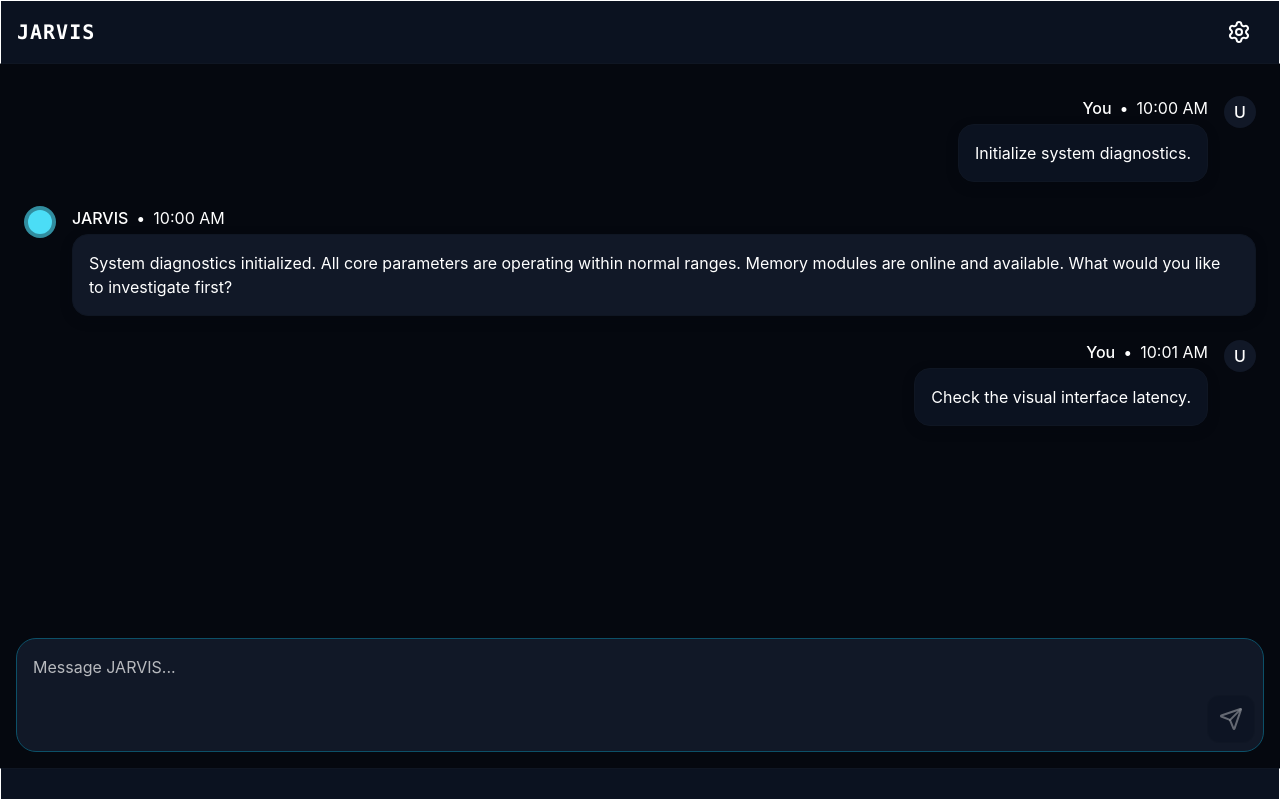
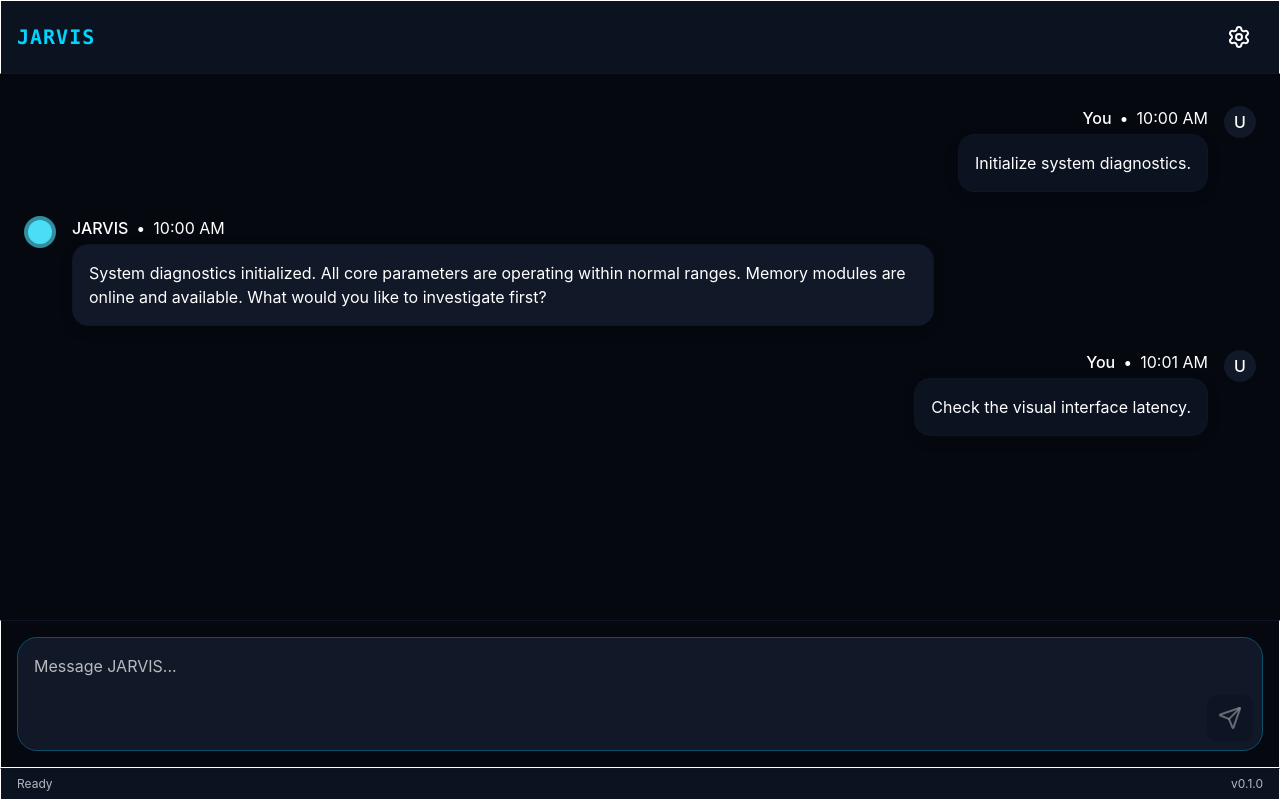
Before and after one commit to nithish0302/JARVIS, a React (Vite) app in the folder apps/desktop/: page / in a window 1280 px wide. Built offline with nearby package versions, Linux system fonts and the light colour scheme.

Commit message:
feat phase-1 milestone 6 complete desktop polish

```diff
--- a/apps/desktop/src/App.tsx
+++ b/apps/desktop/src/App.tsx
@@ -3,9 +3,12 @@ import { ChatView } from "./components/chat/ChatView/ChatView";
 import { SettingsView } from "./components/settings/SettingsView/SettingsView";
 import { AppShell } from "./components/layout/AppShell";
 import { LayoutProvider } from "./components/layout/LayoutProvider";
+import { AnimatePresence, motion, useReducedMotion, easeInOut } from "framer-motion";
 
 function App() {
   const [view, setView] = useState<"chat" | "settings">("chat");
+  const shouldReduceMotion = useReducedMotion();
+  const transition = { duration: shouldReduceMotion ? 0 : 0.25, ease: easeInOut };
 
   return (
     <LayoutProvider>
@@ -13,11 +16,18 @@ function App() {
         onClose={view === "settings" ? () => setView("chat") : undefined}
         onSettingsOpen={view === "chat" ? () => setView("settings") : undefined}
       >
-        {view === "chat" ? (
-          <ChatView />
-        ) : (
-          <SettingsView />
-        )}
+        <AnimatePresence mode="wait">
+          <motion.div
+            key={view}
+            animate={{ opacity: 1 }}
+            className="flex h-full w-full flex-col min-h-0"
+            exit={{ opacity: 0 }}
+            initial={{ opacity: 0 }}
+            transition={transition}
+          >
+            {view === "chat" ? <ChatView /> : <SettingsView />}
+          </motion.div>
+        </AnimatePresence>
       </AppShell>
     </LayoutProvider>
   );
--- a/apps/desktop/src/components/ai-core/SuggestionCard/SuggestionCard.tsx
+++ b/apps/desktop/src/components/ai-core/SuggestionCard/SuggestionCard.tsx
@@ -10,7 +10,7 @@ export function SuggestionCard({ className, label }: SuggestionCardProps) {
   return (
     <Card
       className={cn(
-        "flex min-h-[var(--space-16)] items-center justify-center p-[var(--space-4)] text-center text-[var(--font-size-sm)] text-[var(--color-text-secondary)] transition-colors hover:border-[var(--color-border-hover)]",
+        "flex min-h-[var(--space-16)] items-center justify-center p-[var(--space-4)] text-center text-[var(--font-size-sm)] text-[var(--color-text-secondary)] transition-colors duration-[var(--duration-fast)] hover:border-[var(--color-border-hover)] hover:bg-[var(--color-surface-raised)]",
         className,
       )}
     >
--- a/apps/desktop/src/components/chat/ChatComposer/ChatComposer.tsx
+++ b/apps/desktop/src/components/chat/ChatComposer/ChatComposer.tsx
@@ -53,7 +53,7 @@ export function ChatComposer({
   const isSendDisabled = disabled || inputText.trim().length === 0;
 
   return (
-    <div className="flex w-full flex-col gap-[var(--space-2)] rounded-[var(--radius-lg)] border border-[var(--color-border)] bg-[var(--color-surface)] p-[var(--space-2)] focus-within:border-[var(--color-accent)] focus-within:ring-1 focus-within:ring-[var(--color-accent)] transition-all">
+    <div className="flex w-full flex-col gap-[var(--space-2)] rounded-[var(--radius-lg)] border border-[var(--color-border)] bg-[var(--color-surface)] p-[var(--space-2)] focus-within:border-[var(--color-accent)] has-[:focus-visible]:outline has-[:focus-visible]:outline-[length:var(--focus-ring-width)] has-[:focus-visible]:outline-[var(--focus-ring-color)] has-[:focus-visible]:outline-offset-[var(--focus-ring-offset)] transition-all">
       <textarea
         ref={textareaRef}
         aria-label="Message"
--- a/apps/desktop/src/components/chat/ChatView/ChatView.tsx
+++ b/apps/desktop/src/components/chat/ChatView/ChatView.tsx
@@ -1,4 +1,6 @@
 import { useState } from "react";
+import { AnimatePresence, motion, useReducedMotion } from "framer-motion";
+import type { Easing } from "framer-motion";
 import type { Message } from "../../../types/chat.types";
 import { cn } from "../../../lib/cn";
 import { IdleView } from "../../ai-core/IdleView/IdleView";
@@ -20,7 +22,8 @@ const INITIAL_MOCK_MESSAGES: Message[] = [
   {
     id: "2",
     role: "assistant",
-    content: "System diagnostics initialized. All core parameters are operating within normal ranges. Memory modules are online and available. What would you like to investigate first?",
+    content:
+      "System diagnostics initialized. All core parameters are operating within normal ranges. Memory modules are online and available. What would you like to investigate first?",
     timestamp: "10:00 AM",
   },
   {
@@ -34,13 +37,15 @@ const INITIAL_MOCK_MESSAGES: Message[] = [
 export function ChatView({ className }: ChatViewProps) {
   const [messages, setMessages] = useState<Message[]>(INITIAL_MOCK_MESSAGES);
   const hasMessages = messages.length > 0;
+  const shouldReduceMotion = useReducedMotion();
+  const transition = { duration: shouldReduceMotion ? 0 : 0.25, ease: "easeOut" as Easing };
 
   const handleSend = (text: string) => {
     const newMessage: Message = {
       id: Date.now().toString(),
       role: "user",
       content: text,
-      timestamp: new Date().toLocaleTimeString([], { hour: '2-digit', minute: '2-digit' }),
+      timestamp: new Date().toLocaleTimeString([], { hour: "2-digit", minute: "2-digit" }),
     };
     setMessages((prev) => [...prev, newMessage]);
   };
@@ -48,13 +53,20 @@ export function ChatView({ className }: ChatViewProps) {
   return (
     <div className={cn("flex h-full w-full flex-col", className)}>
       <div className="flex-1 min-h-0 overflow-hidden relative">
-        {hasMessages ? (
-          <ConversationArea isTyping={false} messages={messages} />
-        ) : (
-          <IdleView />
-        )}
+        <AnimatePresence mode="wait">
+          <motion.div
+            key={hasMessages ? "chat" : "idle"}
+            animate={{ opacity: 1 }}
+            className="absolute inset-0 flex flex-col"
+            exit={{ opacity: 0 }}
+            initial={{ opacity: 0 }}
+            transition={transition}
+          >
+            {hasMessages ? <ConversationArea isTyping={false} messages={messages} /> : <IdleView />}
+          </motion.div>
+        </AnimatePresence>
       </div>
-      <div className="shrink-0 p-[var(--space-4)] pt-0">
+      <div className="shrink-0 border-t border-solid border-t-[var(--color-border-subtle)] [border-width:var(--border-width)] p-[var(--space-4)]">
         <ChatComposer onSend={handleSend} />
       </div>
     </div>
--- a/apps/desktop/src/components/chat/MessageBubble/MessageBubble.tsx
+++ b/apps/desktop/src/components/chat/MessageBubble/MessageBubble.tsx
@@ -24,6 +24,8 @@ export function MessageBubble({ className, content, role, timestamp }: MessageBu
       <div
         className={cn(
           "flex flex-col gap-[var(--space-1)]",
+          /* Exception: no semantic max-width token exists for chat bubbles. 70% is the documented design constraint. */
+          "max-w-[70%]",
           isUser ? "items-end" : "items-start",
         )}
       >
--- a/apps/desktop/src/components/layout/AppHeader.tsx
+++ b/apps/desktop/src/components/layout/AppHeader.tsx
@@ -22,13 +22,13 @@ export function AppHeader({
     <header
       aria-label="Application header"
       className={cn(
-        "z-[var(--z-header)] flex min-h-[var(--space-16)] items-center justify-between border-b-[var(--color-border-subtle)] border-solid [border-width:var(--border-width)] bg-[var(--color-background-secondary)] px-[var(--space-4)]",
+        "z-[var(--z-header)] flex min-h-[var(--space-16)] items-center justify-between border-b-[var(--color-border-subtle)] border-solid [border-width:var(--border-width)] bg-[var(--color-background-secondary)] px-[var(--space-4)] py-[var(--space-3)]",
         className,
       )}
     >
       <div className="flex items-center gap-[var(--space-2)]">
         {brand || (
-          <span className="font-mono text-[length:var(--font-size-section)] font-semibold tracking-wider text-[var(--color-text-primary)]">
+          <span className="font-mono text-[length:var(--font-size-section)] font-semibold tracking-wider text-[var(--color-accent)]">
             JARVIS
           </span>
         )}
--- a/apps/desktop/src/components/layout/AppShell.tsx
+++ b/apps/desktop/src/components/layout/AppShell.tsx
@@ -21,7 +21,18 @@ export function AppShell({ children, onClose, onSettingsOpen }: AppShellProps) {
       </a>
       <AppHeader onClose={onClose} onSettingsOpen={onSettingsOpen} />
       <AppMain>{children}</AppMain>
-      <StatusBar />
+      <StatusBar
+        leftSlot={
+          <span className="text-[length:var(--font-size-caption)] text-[var(--color-text-muted)]">
+            Ready
+          </span>
+        }
+        rightSlot={
+          <span className="text-[length:var(--font-size-caption)] text-[var(--color-text-muted)]">
+            v0.1.0
+          </span>
+        }
+      />
       <OverlayLayer />
     </div>
   );
--- a/apps/desktop/src/components/ui/shared/buttonStyles.ts
+++ b/apps/desktop/src/components/ui/shared/buttonStyles.ts
@@ -2,7 +2,7 @@ export type ButtonVariant = "primary" | "secondary" | "ghost";
 export type ButtonSize = "sm" | "md" | "lg";
 
 export const buttonBaseClasses =
-  "inline-flex items-center justify-center gap-[var(--space-2)] rounded-[var(--radius-sm)] border-solid [border-width:var(--border-width)] transition-[background-color,border-color,color,box-shadow,transform] duration-[var(--duration-fast)] ease-[var(--ease-standard)] hover:shadow-[var(--shadow-sm)] active:[transform:scale(var(--scale-active))] focus-visible:outline-none disabled:cursor-not-allowed disabled:[opacity:var(--opacity-disabled)] disabled:border-[var(--color-border-subtle)] disabled:bg-[var(--color-background-secondary)] disabled:text-[var(--color-text-secondary)]";
+  "inline-flex items-center justify-center gap-[var(--space-2)] rounded-[var(--radius-sm)] border-solid [border-width:var(--border-width)] transition-[background-color,border-color,color,box-shadow,transform] duration-[var(--duration-fast)] ease-[var(--ease-standard)] hover:shadow-[var(--shadow-sm)] active:[transform:scale(var(--scale-active))] disabled:cursor-not-allowed disabled:[opacity:var(--opacity-disabled)] disabled:border-[var(--color-border-subtle)] disabled:bg-[var(--color-background-secondary)] disabled:text-[var(--color-text-secondary)]";
 
 export const buttonVariantClasses: Record<ButtonVariant, string> = {
   primary:
--- a/apps/desktop/src/components/ui/shared/fieldControlStyles.ts
+++ b/apps/desktop/src/components/ui/shared/fieldControlStyles.ts
@@ -2,7 +2,7 @@ export const fieldControlBaseClasses =
   "w-full rounded-[var(--radius-sm)] border-solid [border-width:var(--border-width)] bg-[var(--color-surface)] px-[var(--space-3)] py-[var(--space-2)] text-[length:var(--font-size-body)] leading-[var(--line-height-body)] text-[var(--color-text-primary)] transition-[border-color,box-shadow] duration-[var(--duration-fast)] ease-[var(--ease-standard)] focus:border-[var(--color-border-focus)] placeholder:text-[var(--color-text-secondary)]";
 
 export const fieldControlContainerClasses =
-  "flex items-center gap-[var(--space-2)] rounded-[var(--radius-sm)] border-solid [border-width:var(--border-width)] bg-[var(--color-surface)] px-[var(--space-3)] py-[var(--space-2)] transition-[border-color,box-shadow] duration-[var(--duration-fast)] ease-[var(--ease-standard)] focus-within:border-[var(--color-border-focus)]";
+  "flex items-center gap-[var(--space-2)] rounded-[var(--radius-sm)] border-solid [border-width:var(--border-width)] bg-[var(--color-surface)] px-[var(--space-3)] py-[var(--space-2)] transition-[border-color,box-shadow] duration-[var(--duration-fast)] ease-[var(--ease-standard)] focus-within:border-[var(--color-border-focus)] has-[:focus-visible]:outline has-[:focus-visible]:outline-[length:var(--focus-ring-width)] has-[:focus-visible]:outline-[var(--focus-ring-color)] has-[:focus-visible]:outline-offset-[var(--focus-ring-offset)]";
 
 export const fieldControlBorderClasses = {
   default: "border-[var(--color-border)]",
--- a/apps/desktop/src/styles/globals.css
+++ b/apps/desktop/src/styles/globals.css
@@ -42,6 +42,21 @@
   }
 }
 
+/* Custom scrollbar: webkit only. Tauri on Windows uses WebView2 which supports these rules. */
+::-webkit-scrollbar {
+  width: 8px;
+  height: 8px;
+}
+
+::-webkit-scrollbar-track {
+  background: var(--color-surface);
+}
+
+::-webkit-scrollbar-thumb {
+  background: var(--color-text-muted);
+  border-radius: var(--radius-full);
+}
+
 @keyframes jarvis-spinner {
   to {
     transform: rotate(1turn);
```
Also changed, not shown: 2 other files (tests, documents, lock files or other folders).
